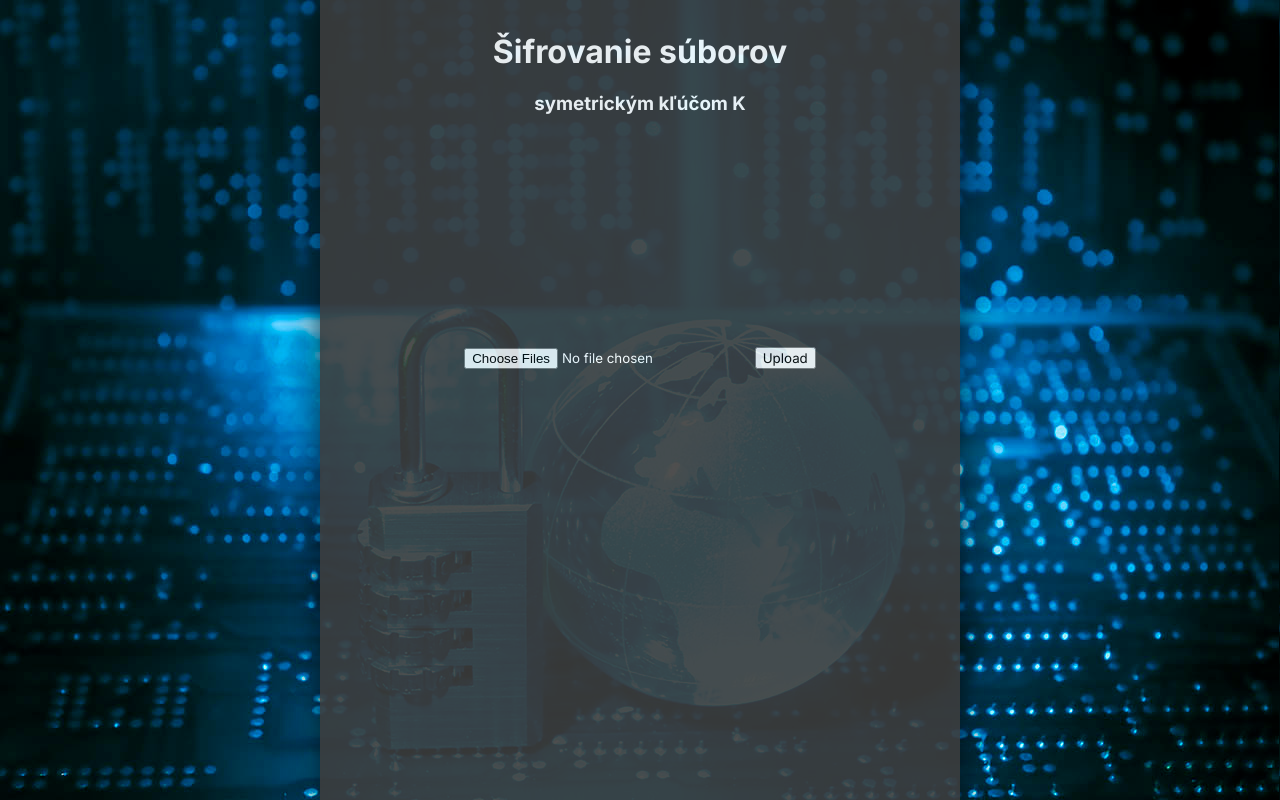
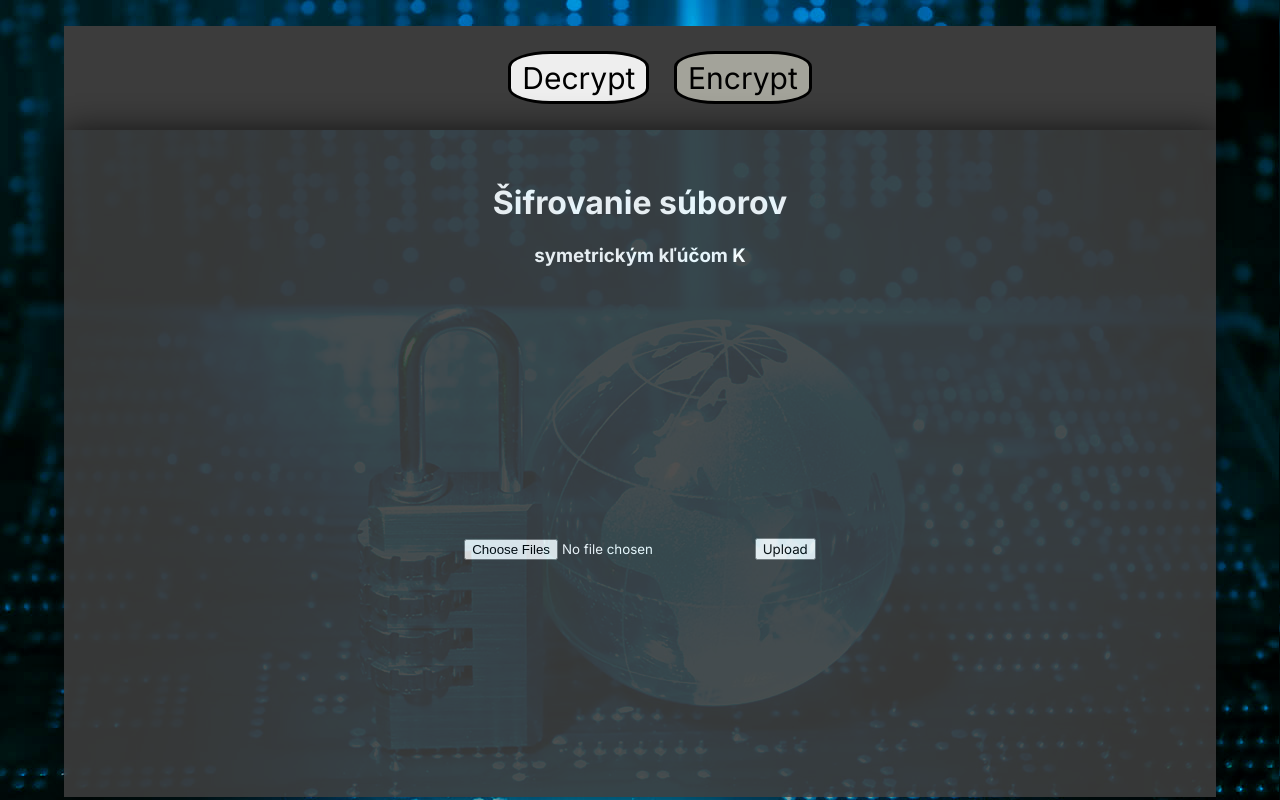
Before and after one commit to xburir/upb-zadanie2-webapi, a Flask app: page /encrypt in a window 1280 px wide. Run offline with Flask 2, Linux system fonts and the light colour scheme.

Commit message:
feat: implements navigation bar

```diff
--- a/flaskr/static/style.css
+++ b/flaskr/static/style.css
@@ -5,6 +5,8 @@
 body {
   display: flex;
   justify-content: center;
+  align-items: center;
+  flex-direction: column;
   margin: 0;
   padding: 0;
   background-image: url("./pozadie.jpeg");
@@ -13,7 +15,9 @@ body {
 }
 
 .center {
-  width: 50%;
+  display: flex;
+  flex-direction: column;
+  width: 90%;
   background-color: rgb(60, 60, 60);
   opacity: 0.9;
   box-shadow: 0 2px 32px rgba(0, 0, 0, 0.8);
@@ -24,7 +28,7 @@ section {
   justify-content: space-evenly;
   align-items: center;
   flex-direction: column;
-  height: 50vh;
+  height: 60vh;
 }
 
 .title {
@@ -37,3 +41,40 @@ section {
 #output {
   width: 80%;
 }
+
+header{
+  margin-top: 2%;
+  width: 90%;
+  position: relative;
+  text-align: center;
+  background-color:  rgb(60, 60, 60);
+  padding: 2% 0;
+}
+
+
+nav a {
+  text-decoration: none;
+  display: inline-block;
+  color: black;
+}
+
+
+nav ul{
+  list-style: none;
+  margin: 0;
+}
+
+nav li{
+
+  display: inline-block;
+  font-size: 30px;
+  border: 3px solid black;
+  border-radius: 30%;
+  margin: 0 10px;
+  padding: 0.5% 1%;
+  background-color: #eeeeee;
+}
+
+li.selected{
+  background-color: #a3a39a;
+}
--- a/flaskr/templates/base.html.jinja
+++ b/flaskr/templates/base.html.jinja
@@ -12,12 +12,26 @@
 </head>
 
 <body>
+  <header>
+        <nav>
+            <ul>
+                <li id="decrypt_menu_button">
+                    <a href="./decrypt" >Decrypt</a>
+                </li>
+                <li id="encrypt_menu_button">
+                    <a href="./encrypt" >Encrypt</a>
+                </li>
+            </ul>
+        </nav>
+    </header>
   <div class="center">
     <div class="title">
       {% if mode == 'decrypt' %}
       <h1>Dešifrovanie súborov</h1>
+      <script>document.getElementById("decrypt_menu_button").classList.add("selected")</script>
       {% else %}
       <h1>Šifrovanie súborov<h1>
+      <script>document.getElementById("encrypt_menu_button").classList.add("selected")</script>
       {% endif %}
       <h3>symetrickým kľúčom K</h3>
       {% for mesg in get_flashed_messages() %}
```
